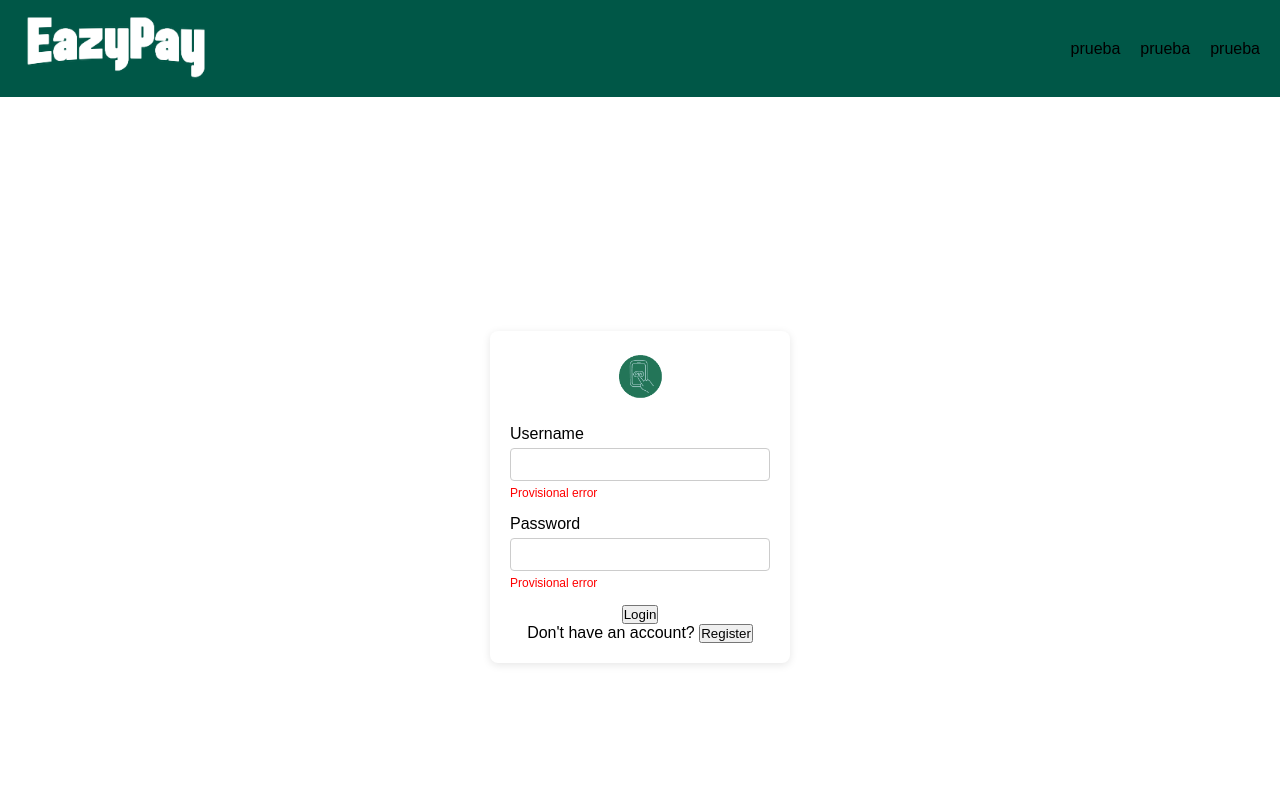
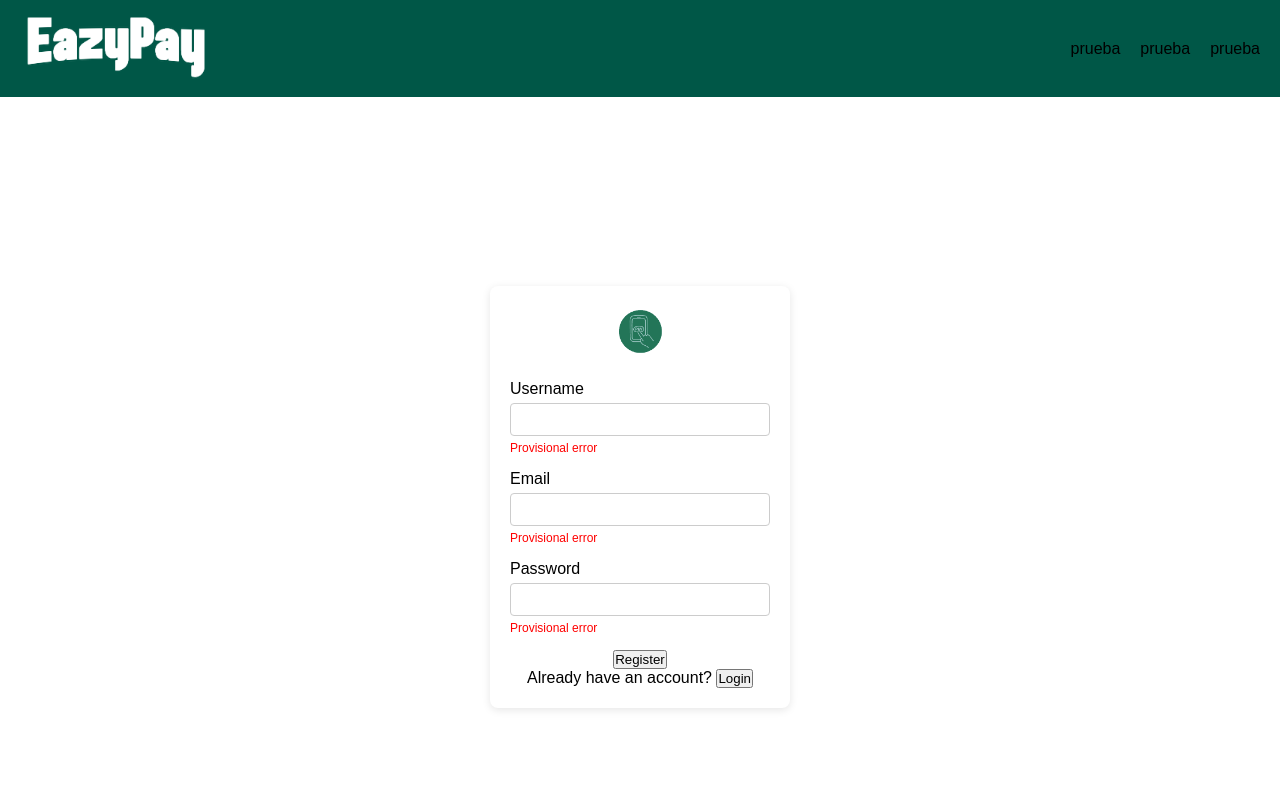
Before and after one commit to davidvrz/EazyPay-SPA, a React (Vite) app: page /register in a window 1280 px wide. Shown: the top 800 px of the page. Built offline with nearby package versions, Linux system fonts and the light colour scheme.

Commit message:
refactor: add react router dom

```diff
--- a/package.json
+++ b/package.json
@@ -11,7 +11,8 @@
   },
   "dependencies": {
     "react": "^18.3.1",
-    "react-dom": "^18.3.1"
+    "react-dom": "^18.3.1",
+    "react-router-dom": "^7.0.2"
   },
   "devDependencies": {
     "@eslint/js": "^9.15.0",
--- a/src/App.jsx
+++ b/src/App.jsx
@@ -1,4 +1,4 @@
-import { useState } from 'react';
+import { Routes, Route } from 'react-router-dom';
 import Login from './components/Login';
 import Register from './components/Register';
 import Dashboard from './components/Dashboard';
@@ -6,21 +6,15 @@
 import Footer from './components/Footer';
 
 function App() {
-  const [currentView, setCurrentView] = useState('login');  // Initial view is login
-
-  // Change current view
-  const changeView = (view) => {
-    setCurrentView(view);
-  };
-
   return (
     <div className="App">
-      < Navbar />
-      {/* Show Login, Register or Dashboard view */}
-      {currentView === 'login' && <Login changeView={changeView} />}
-      {currentView === 'register' && <Register changeView={changeView} />}
-      {currentView === 'dashboard' && <Dashboard />}
-      < Footer />
+      <Navbar />
+      <Routes>
+        <Route path="/" element={<Login />} />
+        <Route path="/register" element={<Register />} />
+        <Route path="/dashboard" element={<Dashboard />} />
+      </Routes>
+      <Footer />
     </div>
   );
 }
--- a/src/components/Login.jsx
+++ b/src/components/Login.jsx
@@ -1,16 +1,18 @@
 import React, { useState } from 'react';
-import '../styles/components/Auth.css'
+import { useNavigate } from 'react-router-dom';
+import '../styles/components/Auth.css';
 
-const Login = ({ changeView }) => {
+const Login = () => {
     const [username, setUsername] = useState('');
     const [password, setPassword] = useState('');
     const [error, setError] = useState('');
+    const navigate = useNavigate();
 
     const handleLogin = async (e) => {
         e.preventDefault();
 
         try {
-            const response = await fetch(`'http://localhost:80/eazypay-api/rest/user/${username}`, {
+            const response = await fetch(`http://localhost:80/eazypay-api/rest/user/${username}`, {
                 method: 'GET',
                 headers: {
                     'Authorization': 'Basic ' + btoa(username + ':' + password), // Basic Auth
@@ -22,7 +24,7 @@
 
                 // Save token and other info that API returns
                 localStorage.setItem('username', username);
-                changeView('dashboard');  // Change into Dashboard view
+                navigate('/dashboard'); // Navigate to Dashboard
             } else {
                 throw new Error('Login failed');
             }
@@ -34,12 +36,11 @@
     return (
         <div className="register-section">
             <div className="register-form-container">
-                {/* <h1>Login</h1> */}
                 <div className="form-icon">
                     <img src="images/isotype.png" alt="icon" />
                 </div>
                 <form onSubmit={handleLogin}>
-                     <div className="form-group">
+                    <div className="form-group">
                         <label>Username</label>
                         <input
                             type="text"
@@ -49,7 +50,7 @@
                         />
                         <span className="error-message">Provisional error</span>
                     </div>
-                     <div className="form-group">
+                    <div className="form-group">
                         <label>Password</label>
                         <input
                             type="password"
@@ -59,12 +60,12 @@
                         />
                         <span className="error-message">Provisional error</span>
                     </div>
-                    {error && <p>{error}</p>}
+                    {error && <p className="error-text">{error}</p>}
                     <button type="submit">Login</button>
                 </form>
                 <p>
                     Don't have an account?{' '}
-                    <button onClick={() => changeView('register')}>Register</button>
+                    <button onClick={() => navigate('/register')}>Register</button>
                 </p>
             </div>
         </div>
--- a/src/components/Register.jsx
+++ b/src/components/Register.jsx
@@ -1,11 +1,13 @@
 import React, { useState } from 'react';
-import '../styles/components/Auth.css'
+import { useNavigate } from 'react-router-dom';
+import '../styles/components/Auth.css';
 
-const Register = ({ changeView }) => {
+const Register = () => {
     const [username, setUsername] = useState('');
     const [email, setEmail] = useState('');
     const [password, setPassword] = useState('');
     const [error, setError] = useState('');
+    const navigate = useNavigate();
 
     const handleRegister = async (e) => {
         e.preventDefault();
@@ -23,7 +25,7 @@
 
             if (response.ok) {
                 const data = await response.text();
-                changeView('login');  // Change into login view after register
+                navigate('/'); // Navigate to login after successful registration
             } else {
                 const data = await response.json();
                 setError(data.errors.join(', ')); // Show validation errors
@@ -36,7 +38,6 @@
     return (
         <div className="register-section">
             <div className="register-form-container">
-                {/* <h1>Register</h1> */}
                 <div className="form-icon">
                     <img src="images/isotype.png" alt="icon" />
                 </div>
@@ -71,12 +72,12 @@
                         />
                         <span className="error-message">Provisional error</span>
                     </div>
-                    {error && <p>{error}</p>}
+                    {error && <p className="error-text">{error}</p>}
                     <button type="submit">Register</button>
                 </form>
                 <p>
                     Already have an account?{' '}
-                    <button onClick={() => changeView('login')}>Login</button>
+                    <button onClick={() => navigate('/')}>Login</button>
                 </p>
             </div>
         </div>
--- a/src/main.jsx
+++ b/src/main.jsx
@@ -1,10 +1,13 @@
-import { StrictMode } from 'react'
-import { createRoot } from 'react-dom/client'
-import './assets/css/index.css'
-import App from './App.jsx'
+import { StrictMode } from 'react';
+import { createRoot } from 'react-dom/client';
+import { BrowserRouter } from 'react-router-dom';
+import './assets/css/index.css';
+import App from './App.jsx';
 
 createRoot(document.getElementById('root')).render(
   <StrictMode>
-    <App />
+    <BrowserRouter>
+      <App />
+    </BrowserRouter>
   </StrictMode>,
-)
+);
```
Also changed, not shown: 1 other file (tests, documents, lock files or other folders).
